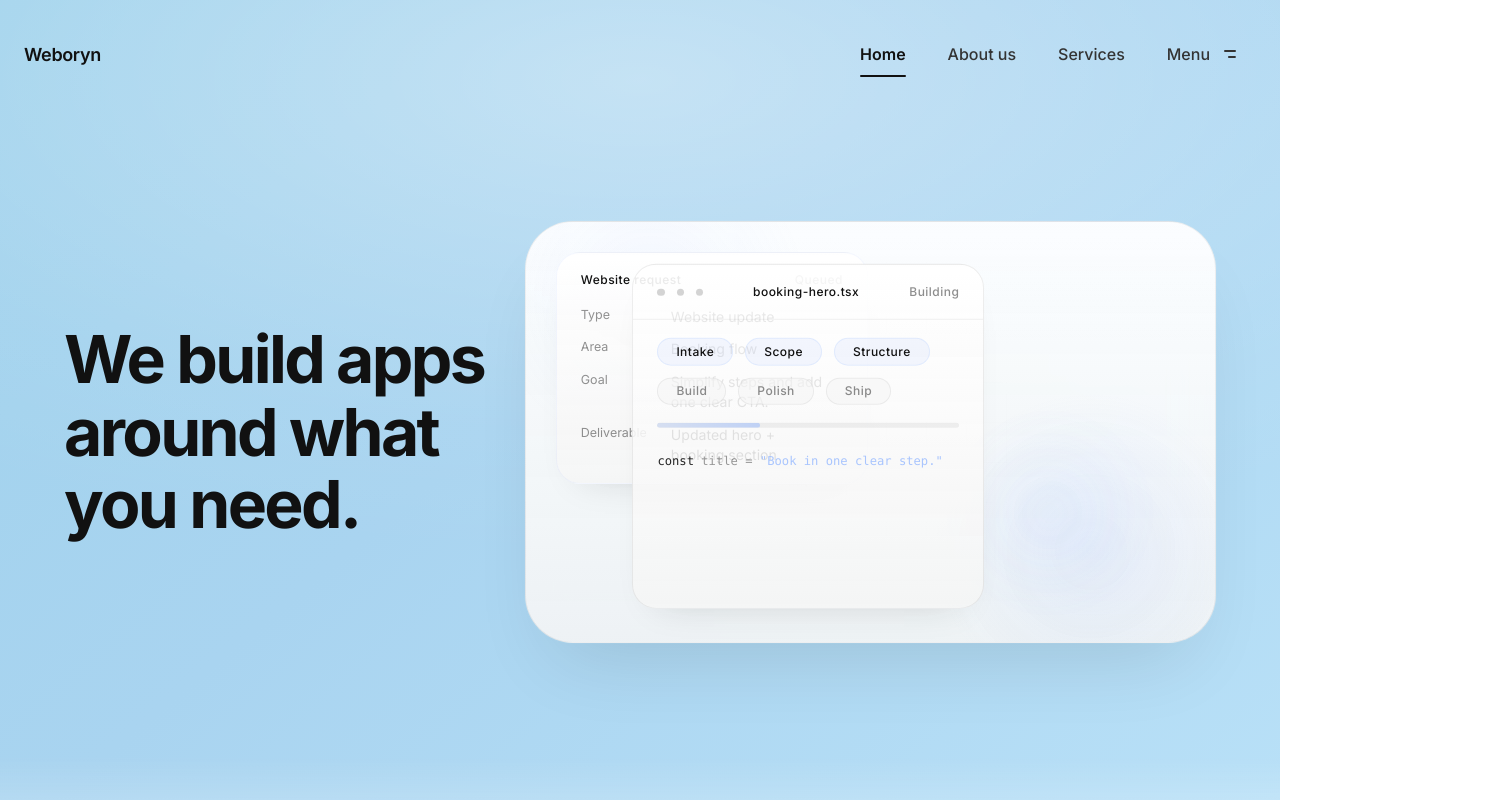
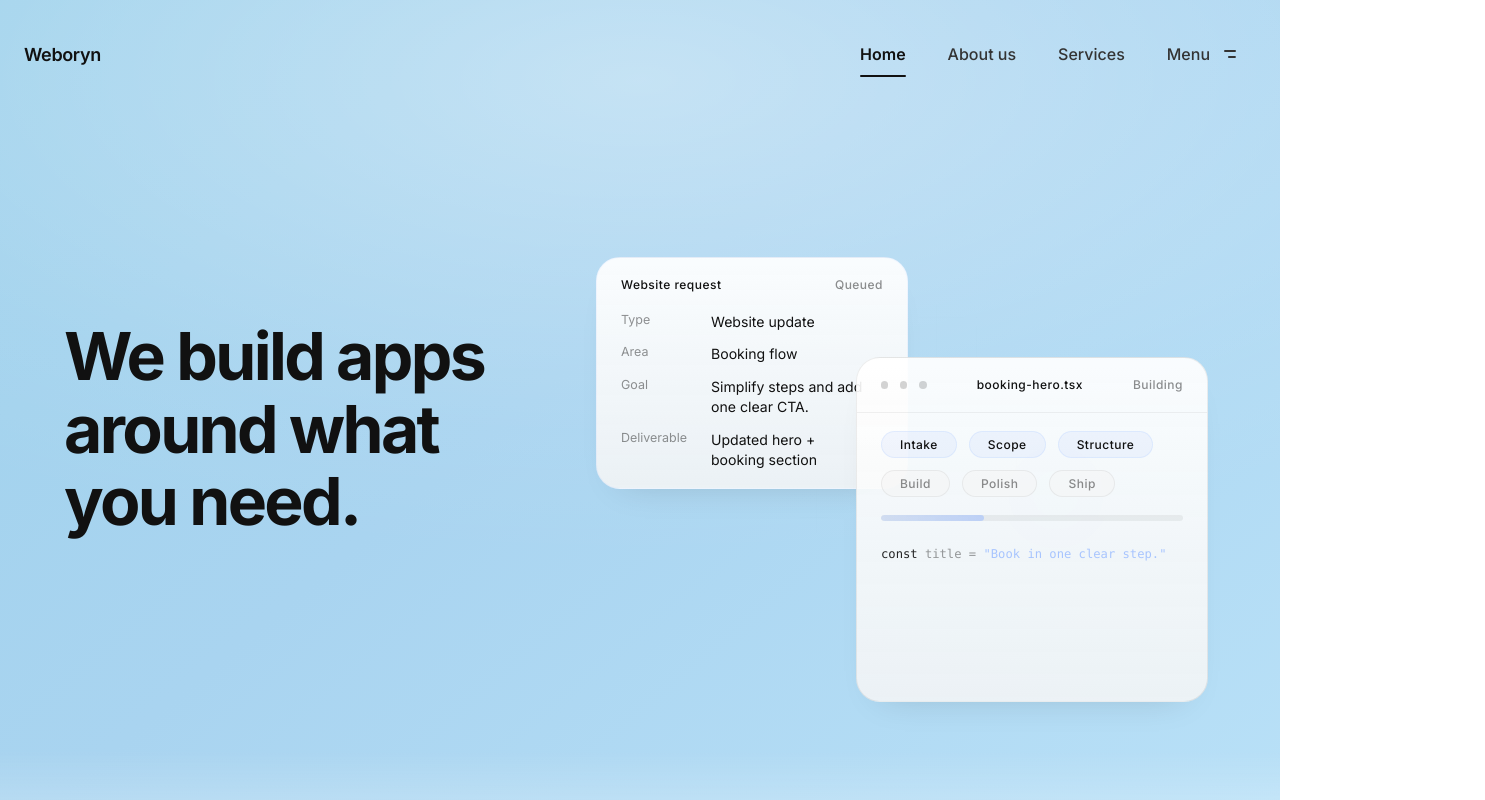
Before and after one commit to RoniAntikainen/Firman-nettisivut, a Next.js app: page / in a window 1280 px wide. Shown: the top 800 px of the page, 1485 px wide, since content can reach past the window. Built offline with nearby package versions, Linux system fonts and the light colour scheme.

Commit message:
Refine hero system visual

```diff
--- a/src/components/visualElements/HeroSystemVisual.module.css
+++ b/src/components/visualElements/HeroSystemVisual.module.css
@@ -5,56 +5,12 @@
   --hero-accent-strong: color-mix(in srgb, var(--hero-accent) 42%, transparent);
 
   position: relative;
-  width: clamp(41rem, 54vw, 52rem);
+  width: clamp(34rem, 50vw, 50rem);
   max-width: 100%;
-  height: clamp(25rem, 33vw, 30rem);
-  overflow: hidden;
-  border-radius: var(--radius-4xl);
-  border: 1px solid color-mix(in srgb, var(--color-text-primary) 6%, transparent);
-  background:
-    radial-gradient(
-      circle at 82% 78%,
-      var(--hero-accent-soft),
-      transparent 24%
-    ),
-    linear-gradient(
-      180deg,
-      color-mix(in srgb, var(--color-surface-primary) 94%, transparent),
-      color-mix(in srgb, var(--color-surface-secondary) 90%, transparent)
-    );
-  backdrop-filter: blur(20px);
-  box-shadow:
-    0 0 0 1px color-mix(in srgb, white 4%, transparent),
-    0 40px 80px -30px color-mix(in srgb, black 12%, transparent);
+  height: clamp(20rem, 30vw, 25rem);
 }
 
-.video::before {
-  content: "";
-  position: absolute;
-  inset: 0;
-  border-radius: inherit;
-  background:
-    linear-gradient(
-      180deg,
-      color-mix(in srgb, white 8%, transparent),
-      transparent 28%
-    ),
-    radial-gradient(
-      circle at 18% 18%,
-      color-mix(in srgb, var(--hero-accent) 8%, transparent),
-      transparent 24%
-    );
-  pointer-events: none;
-}
 
-.video::after {
-  content: "";
-  position: absolute;
-  inset: 0;
-  border-radius: inherit;
-  box-shadow: inset 0 -1px 0 color-mix(in srgb, white 4%, transparent);
-  pointer-events: none;
-}
 
 /* INTRO */
 
@@ -234,8 +190,6 @@
 /* REQUEST */
 
 .requestCard {
-  top: var(--space-5);
-  left: var(--space-5);
   width: min(19.5rem, calc(100% - (var(--space-5) * 2)));
   padding: var(--space-3) var(--space-4);
   display: flex;
@@ -315,12 +269,10 @@
 /* EDITOR */
 
 .editorCard {
-  top: 51%;
-  left: 41%;
   width: min(22rem, calc(100% - (var(--space-6) * 2)));
   overflow: hidden;
   opacity: 0;
-  transform: translate(-50%, -50%) scale(0.982);
+  transform: scale(0.982);
 }
 
 .editorCard::after {
@@ -456,8 +408,6 @@
 /* PREVIEW */
 
 .previewCard {
-  right: var(--space-5);
-  bottom: var(--space-5);
   width: min(24.5rem, calc(100% - (var(--space-5) * 2)));
   padding: var(--space-3);
   opacity: 0;
@@ -708,7 +658,7 @@
 .video[data-phase="polish"] .editorCard,
 .video[data-phase="ready"] .editorCard {
   opacity: 1;
-  transform: translate(-50%, -50%) scale(1);
+  transform: scale(1);
 }
 
 .video[data-phase="scope"] .buildMeterFill {
@@ -752,7 +702,7 @@
 
 .video[data-phase="ready"] .editorCard {
   opacity: 0.38;
-  transform: translate(-50%, -50%) scale(0.972);
+  transform: scale(0.972);
 }
 
 .video[data-phase="ready"] .requestCard {
@@ -788,7 +738,7 @@
 }
 
 .video[data-phase="handoff"] .editorCard {
-  transform: translate(-50%, calc(-50% - var(--space-2))) scale(0.985);
+  transform: translateY(calc(var(--space-2) * -1)) scale(0.985);
 }
 
 .video[data-phase="handoff"] .previewCard {
@@ -954,7 +904,7 @@
   }
 
   .editorCard {
-    transform: translate(-50%, -50%) scale(1);
+    transform: scale(1);
   }
 
   .previewCard {
@@ -988,7 +938,6 @@
   }
 
   .editorCard {
-    left: 43%;
     width: min(18.5rem, calc(100% - (var(--space-6) * 2)));
   }
 
--- a/src/components/visualElements/HeroSystemVisual.tsx
+++ b/src/components/visualElements/HeroSystemVisual.tsx
@@ -1,6 +1,6 @@
 "use client";
 
-import { useEffect, useState } from "react";
+import { useEffect, useRef, useState } from "react";
 import styles from "./HeroSystemVisual.module.css";
 
 type Phase =
@@ -27,6 +27,27 @@ type ProcessItem = {
   eyebrow: string;
   body: string;
   chips: [string, string];
+};
+
+type CardKey = "request" | "editor" | "preview";
+
+type CardSize = {
+  width: number;
+  height: number;
+};
+
+type CardPosition = {
+  top: number;
+  left: number;
+};
+
+type Layout = Record<CardKey, CardPosition>;
+
+type Rect = {
+  left: number;
+  top: number;
+  right: number;
+  bottom: number;
 };
 
 const PROCESS_ITEMS: ProcessItem[] = [
@@ -182,14 +203,213 @@ const PROCESS_ITEMS: ProcessItem[] = [
   },
 ];
 
+const CARD_SIZES: Record<CardKey, CardSize> = {
+  request: { width: 312, height: 190 },
+  editor: { width: 352, height: 248 },
+  preview: { width: 392, height: 312 },
+};
+
+const DEFAULT_LAYOUT: Layout = {
+  request: { top: 20, left: 20 },
+  editor: { top: 120, left: 280 },
+  preview: { top: 110, left: 520 },
+};
+
+const SCENE_PADDING = 20;
+const CARD_GAP = 18;
+const MAX_LAYOUT_ATTEMPTS = 120;
+const LAYOUT_CANDIDATE_COUNT = 40;
+
+function randomBetween(min: number, max: number) {
+  if (max <= min) return min;
+  return Math.floor(Math.random() * (max - min + 1)) + min;
+}
+
+function createRect(position: CardPosition, size: CardSize): Rect {
+  return {
+    left: position.left,
+    top: position.top,
+    right: position.left + size.width,
+    bottom: position.top + size.height,
+  };
+}
+
+function rectsOverlap(a: Rect, b: Rect, gap: number) {
+  return !(
+    a.right + gap <= b.left ||
+    b.right + gap <= a.left ||
+    a.bottom + gap <= b.top ||
+    b.bottom + gap <= a.top
+  );
+}
+
+function getRandomPosition(
+  containerWidth: number,
+  containerHeight: number,
+  size: CardSize
+): CardPosition {
+  const maxLeft = Math.max(
+    SCENE_PADDING,
+    containerWidth - size.width - SCENE_PADDING
+  );
+  const maxTop = Math.max(
+    SCENE_PADDING,
+    containerHeight - size.height - SCENE_PADDING
+  );
+
+  return {
+    left: randomBetween(SCENE_PADDING, maxLeft),
+    top: randomBetween(SCENE_PADDING, maxTop),
+  };
+}
+
+function getRectCenter(rect: Rect) {
+  return {
+    x: (rect.left + rect.right) / 2,
+    y: (rect.top + rect.bottom) / 2,
+  };
+}
+
+function getDistanceBetweenRects(a: Rect, b: Rect) {
+  const aCenter = getRectCenter(a);
+  const bCenter = getRectCenter(b);
+
+  const dx = aCenter.x - bCenter.x;
+  const dy = aCenter.y - bCenter.y;
+
+  return Math.sqrt(dx * dx + dy * dy);
+}
+
+function getSpreadScore(candidateRect: Rect, placedRects: Rect[]) {
+  if (placedRects.length === 0) {
+    return Number.MAX_SAFE_INTEGER;
+  }
+
+  let minDistance = Infinity;
+
+  for (const rect of placedRects) {
+    const distance = getDistanceBetweenRects(candidateRect, rect);
+    if (distance < minDistance) {
+      minDistance = distance;
+    }
+  }
+
+  return minDistance;
+}
+
+function pickBestPosition(
+  containerWidth: number,
+  containerHeight: number,
+  size: CardSize,
+  placedRects: Rect[]
+): CardPosition | null {
+  let bestPosition: CardPosition | null = null;
+  let bestScore = -Infinity;
+
+  for (let attempt = 0; attempt < MAX_LAYOUT_ATTEMPTS; attempt += 1) {
+    const candidate = getRandomPosition(containerWidth, containerHeight, size);
+    const candidateRect = createRect(candidate, size);
+
+    const collides = placedRects.some((rect) =>
+      rectsOverlap(candidateRect, rect, CARD_GAP)
+    );
+
+    if (collides) continue;
+
+    const score = getSpreadScore(candidateRect, placedRects);
+
+    if (score > bestScore) {
+      bestScore = score;
+      bestPosition = candidate;
+    }
+  }
+
+  return bestPosition;
+}
+
+function generateRandomLayout(containerWidth: number, containerHeight: number): Layout {
+  const keys: CardKey[] = ["preview", "editor", "request"];
+  let bestLayout: Layout | null = null;
+  let bestLayoutScore = -Infinity;
+
+  for (let layoutAttempt = 0; layoutAttempt < LAYOUT_CANDIDATE_COUNT; layoutAttempt += 1) {
+    const placed: Partial<Layout> = {};
+    const placedRects: Rect[] = [];
+    let failed = false;
+
+    for (const key of keys) {
+      const size = CARD_SIZES[key];
+      const chosen = pickBestPosition(
+        containerWidth,
+        containerHeight,
+        size,
+        placedRects
+      );
+
+      if (!chosen) {
+        failed = true;
+        break;
+      }
+
+      placed[key] = chosen;
+      placedRects.push(createRect(chosen, size));
+    }
+
+    if (failed) continue;
+
+    let layoutScore = Infinity;
+
+    for (let i = 0; i < placedRects.length; i += 1) {
+      for (let j = i + 1; j < placedRects.length; j += 1) {
+        const distance = getDistanceBetweenRects(placedRects[i], placedRects[j]);
+        if (distance < layoutScore) {
+          layoutScore = distance;
+        }
+      }
+    }
+
+    if (layoutScore > bestLayoutScore) {
+      bestLayoutScore = layoutScore;
+      bestLayout = placed as Layout;
+    }
+  }
+
+  return bestLayout ?? DEFAULT_LAYOUT;
+}
+
 export default function HeroSystemVisual() {
+  const rootRef = useRef<HTMLDivElement | null>(null);
+
   const [phase, setPhase] = useState<Phase>("intro");
   const [itemIndex, setItemIndex] = useState(0);
   const [visibleRequestRows, setVisibleRequestRows] = useState(0);
   const [visibleCodeLines, setVisibleCodeLines] = useState(0);
   const [activeBuildStep, setActiveBuildStep] = useState(0);
+  const [layout, setLayout] = useState<Layout>(DEFAULT_LAYOUT);
 
   const current = PROCESS_ITEMS[itemIndex];
+
+  const randomizeLayout = () => {
+    const root = rootRef.current;
+    if (!root) return;
+
+    const nextLayout = generateRandomLayout(root.clientWidth, root.clientHeight);
+    setLayout(nextLayout);
+  };
+
+  useEffect(() => {
+    randomizeLayout();
+
+    const onResize = () => {
+      randomizeLayout();
+    };
+
+    window.addEventListener("resize", onResize);
+
+    return () => {
+      window.removeEventListener("resize", onResize);
+    };
+  }, []);
 
   useEffect(() => {
     if (phase !== "intro") return;
@@ -291,6 +511,7 @@ export default function HeroSystemVisual() {
     if (phase !== "handoff") return;
 
     const timeout = window.setTimeout(() => {
+      randomizeLayout();
       setItemIndex((currentItemIndex) => (currentItemIndex + 1) % PROCESS_ITEMS.length);
       setVisibleRequestRows(0);
       setVisibleCodeLines(0);
@@ -302,15 +523,20 @@ export default function HeroSystemVisual() {
   }, [phase]);
 
   return (
-    <div className={styles.video} data-phase={phase} aria-hidden="true">
-      <div className={styles.introLayer}>
-        <div className={styles.introStack}>
-          <div className={styles.logo}>Weboryn</div>
-        </div>
-      </div>
-
+    <div
+      ref={rootRef}
+      className={styles.video}
+      data-phase={phase}
+      aria-hidden="true"
+    >
       <div className={styles.scene}>
-        <div className={styles.requestCard}>
+        <div
+          className={styles.requestCard}
+          style={{
+            top: `${layout.request.top}px`,
+            left: `${layout.request.left}px`,
+          }}
+        >
           <div className={styles.requestTop}>
             <span className={styles.requestPill}>{current.requestLabel}</span>
             <span className={styles.requestStatus}>{current.requestStatus}</span>
@@ -355,7 +581,13 @@ export default function HeroSystemVisual() {
           </div>
         </div>
 
-        <div className={styles.editorCard}>
+        <div
+          className={styles.editorCard}
+          style={{
+            top: `${layout.editor.top}px`,
+            left: `${layout.editor.left}px`,
+          }}
+        >
           <div className={styles.editorHeader}>
             <div className={styles.windowDots}>
               <span className={styles.windowDot} />
@@ -462,7 +694,13 @@ export default function HeroSystemVisual() {
           </div>
         </div>
 
-        <div className={styles.previewCard}>
+        <div
+          className={styles.previewCard}
+          style={{
+            top: `${layout.preview.top}px`,
+            left: `${layout.preview.left}px`,
+          }}
+        >
           <div className={styles.previewChrome}>
             <span className={styles.previewPill}>Ready to launch</span>
           </div>
```
